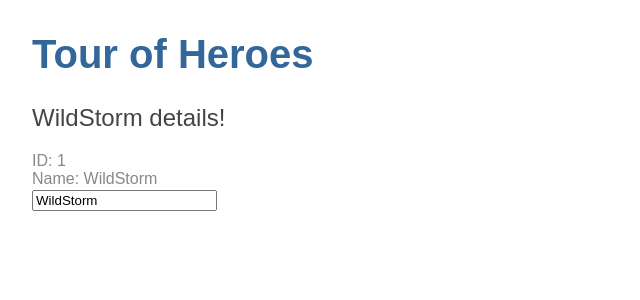
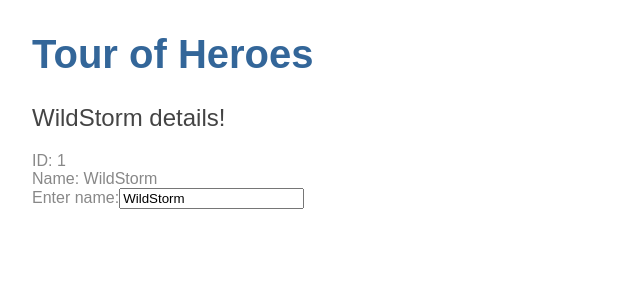
Before and after one commit to cyberplanner/angular-tour-of-heroes, an Angular app: page / in a window 1280 px wide. Shown: the top 300 px of the page, without its empty margins (0-640 px from the left). Built offline with nearby package versions, Linux system fonts and the light colour scheme.

Commit message:
Clean code

```diff
--- a/src/app/app.component.ts
+++ b/src/app/app.component.ts
@@ -14,7 +14,10 @@ export class Hero {
     <h2>{{hero.name}} details!</h2>
     <div><label>ID: </label>{{hero.id}}</div>
     <div><label>Name: </label>{{hero.name}}</div>
+    <div>
+      <label>Enter name:</label>
       <input [(ngModel)] = "hero.name" placeholder="Name"/>
+    </div>
     `
 })
 
```
Lines whose indentation alone changed are shown as unchanged.
